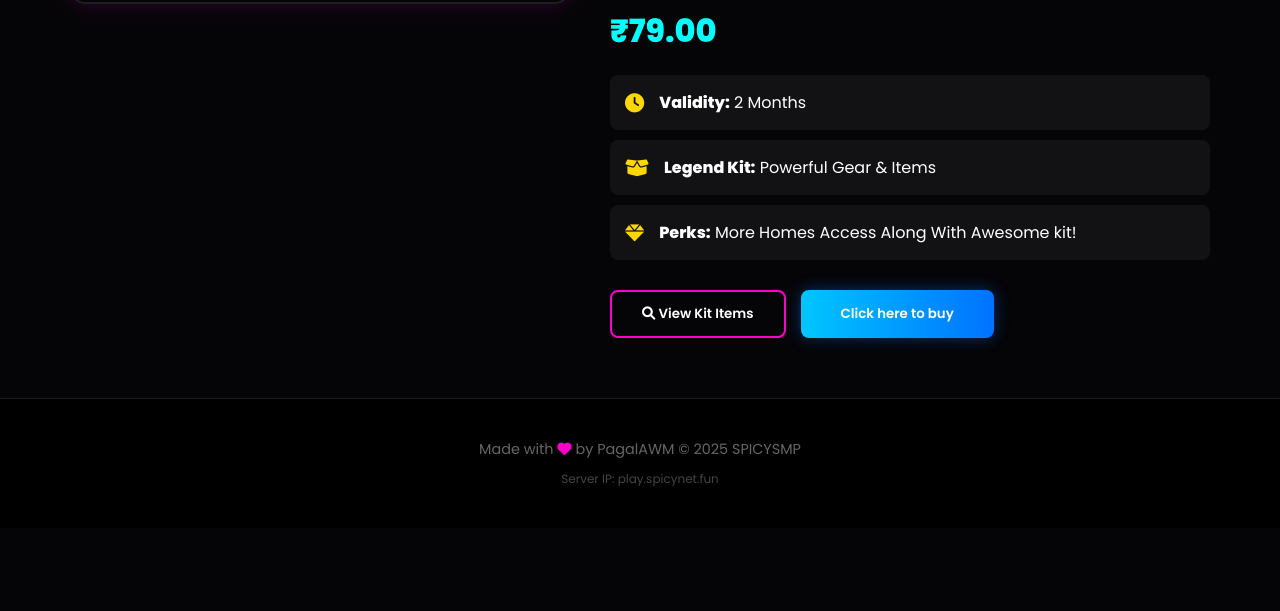
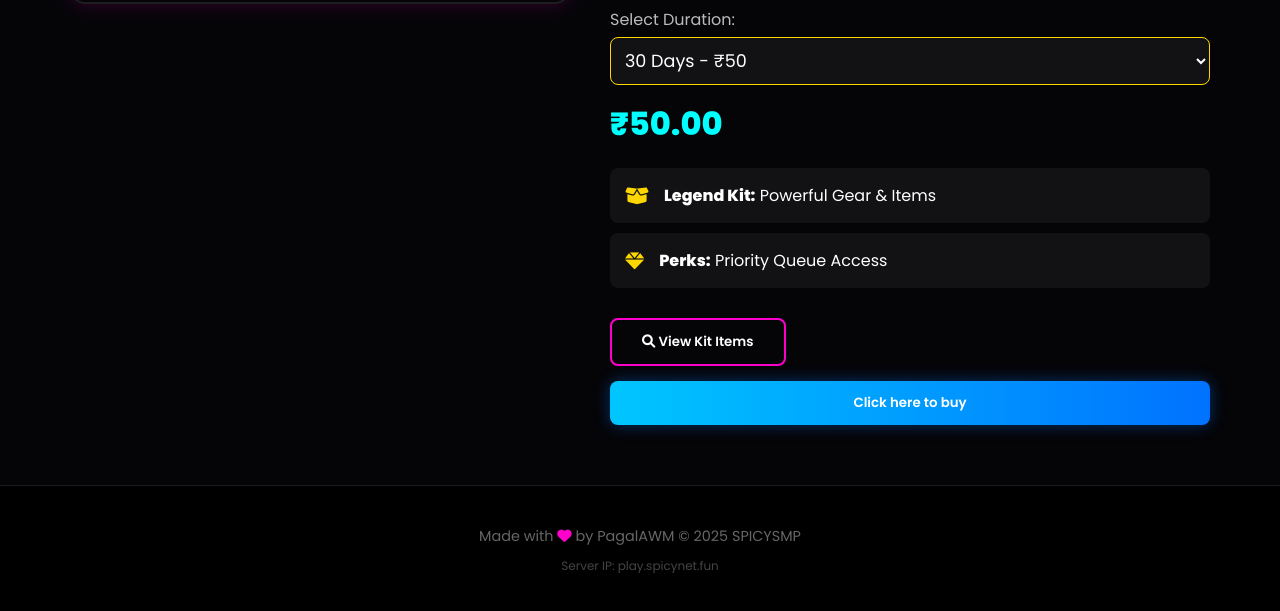
Before and after one commit to ansh17december-sketch/SpicySMP, a plain HTML site: page legend.html in a window 1280 px wide. Shown: the part 205-816 px from the top of the page. Drawn offline with Linux system fonts and the light colour scheme.

Commit message:
Update legend.html

```diff
--- a/legend.html
+++ b/legend.html
@@ -36,10 +36,24 @@
         .logo i { color: var(--gold); }
         .nav-links { display: flex; gap: 20px; align-items: center; }
         .btn-primary { background: var(--gradient-main); color: #000; padding: 8px 20px; border-radius: 8px; font-weight: 600; cursor: pointer; border:none; }
+
+        /* HAMBURGER MENU STYLES */
         .hamburger { display: none; font-size: 1.5rem; color: var(--gold); cursor: pointer; }
 
         @media (max-width: 768px) {
-            .nav-links { display: none; flex-direction: column; position: absolute; top: 100%; left: 0; width: 100%; background: var(--card-bg); padding: 20px; text-align: center; border-bottom: 2px solid var(--magenta); gap: 20px; }
+            .nav-links {
+                display: none;
+                flex-direction: column;
+                position: absolute;
+                top: 100%;
+                left: 0;
+                width: 100%;
+                background: var(--card-bg);
+                padding: 20px;
+                text-align: center;
+                border-bottom: 2px solid var(--magenta);
+                gap: 20px;
+            }
             .nav-links.active { display: flex; }
             .hamburger { display: block; }
         }
@@ -64,6 +78,19 @@
         /* Right Side: Info */
         .product-info { flex: 1 1 400px; max-width: 600px; }
         .product-title { font-size: 2.5rem; margin-bottom: 10px; text-transform: uppercase; }
+
+        /* PRICE SELECTOR */
+        .price-selector {
+            background: rgba(255,255,255,0.05);
+            border: 1px solid var(--gold);
+            color: white;
+            padding: 10px;
+            width: 100%;
+            border-radius: 8px;
+            font-size: 1.1rem;
+            margin-bottom: 15px;
+            cursor: pointer;
+        }
         .product-price { font-size: 2rem; color: var(--price-color); font-weight: 700; margin-bottom: 20px; }
 
         .feature-list { margin-bottom: 30px; }
@@ -86,11 +113,11 @@
         .btn-view-kit:hover { background: var(--magenta); }
 
         .btn-buy {
-            background: linear-gradient(90deg, #00c6ff, #0072ff); color: white; border: none; padding: 12px 40px; border-radius: 8px; font-weight: 600; cursor: pointer; box-shadow: 0 0 15px rgba(0, 114, 255, 0.4); transition: 0.3s;
+            background: linear-gradient(90deg, #00c6ff, #0072ff); color: white; border: none; padding: 12px 40px; border-radius: 8px; font-weight: 600; cursor: pointer; box-shadow: 0 0 15px rgba(0, 114, 255, 0.4); transition: 0.3s; width: 100%;
         }
         .btn-buy:hover { transform: scale(1.05); box-shadow: 0 0 25px rgba(0, 114, 255, 0.6); }
 
-        /* --- MODALS --- */
+        /* --- MODALS (POPUPS) --- */
         .modal {
             display: none; position: fixed; z-index: 2000; left: 0; top: 0; width: 100%; height: 100%; background-color: rgba(0, 0, 0, 0.9); justify-content: center; align-items: center; padding: 20px;
         }
@@ -122,12 +149,14 @@
                 <i class="fas fa-cube"></i>
                 <span class="gradient-text">SPICYSMP</span>
             </a>
+
             <div class="nav-links" id="navLinks">
                 <a href="index.html">Home</a>
-                <a href="store.html" style="color: var(--gold);">Store</a>
+                <a href="rank.html" style="color: var(--gold);">Store</a>
                 <a href="contact.html">Contact</a>
                 <a href="https://discord.gg/3yWnxcUJPN" class="btn-primary">Join Discord</a>
             </div>
+
             <div class="hamburger" onclick="toggleMenu()"><i class="fas fa-bars"></i></div>
         </div>
     </nav>
@@ -143,20 +172,24 @@
 
         <div class="product-info">
             <h1 class="product-title gradient-text">Legend Rank</h1>
-            <div class="product-price">₹79.00</div>
+
+            <label style="color: #bbb; display: block; margin-bottom: 5px;">Select Duration:</label>
+            <select class="price-selector" id="priceSelect" onchange="updatePrice()">
+                <option value="50">30 Days - ₹50</option>
+                <option value="80">60 Days - ₹80</option>
+                <option value="100">1 Session - ₹100</option>
+            </select>
+
+            <div class="product-price" id="displayPrice">₹50.00</div>
 
             <div class="feature-list">
-                <div class="feature-item">
-                    <i class="fas fa-clock"></i>
-                    <span><strong>Validity:</strong> 2 Months</span>
-                </div>
                 <div class="feature-item">
                     <i class="fas fa-box-open"></i>
                     <span><strong>Legend Kit:</strong> Powerful Gear & Items</span>
                 </div>
                 <div class="feature-item">
                     <i class="fas fa-gem"></i>
-                    <span><strong>Perks:</strong> More Homes Access Along With Awesome kit!</span>
+                    <span><strong>Perks:</strong> Priority Queue Access</span>
                 </div>
             </div>
 
@@ -164,6 +197,7 @@
                 <button class="btn-view-kit" onclick="openModal('kitModal')">
                     <i class="fas fa-search"></i> View Kit Items
                 </button>
+
                 <button class="btn-buy" onclick="openModal('paymentModal')">
                     Click here to buy
                 </button>
@@ -193,9 +227,14 @@
 
             <img src="qr.jpg" alt="Payment QR Code" class="modal-img" style="width: 250px; height: auto;">
 
+            <p style="font-size: 1.2rem; color: white; margin: 10px 0;">
+                Pay Total: <span id="modalPrice" style="color: var(--gold); font-weight: bold;">₹50</span>
+            </p>
+
             <div style="background: rgba(255,255,255,0.05); padding: 15px; border-radius: 10px; text-align: left;">
                 <h4 style="color: var(--gold); margin-bottom: 10px;">Steps to Claim:</h4>
                 <ol class="payment-steps" style="padding-left: 20px;">
+                    <li>Scan and pay the exact amount shown above.</li>
                     <li>Take a screenshot of the payment success screen.</li>
                     <li>Join our Discord and create a support ticket.</li>
                     <li>Upload the screenshot in the ticket.</li>
@@ -223,6 +262,12 @@
             navLinks.classList.toggle('active');
         }
 
+        function updatePrice() {
+            var price = document.getElementById("priceSelect").value;
+            document.getElementById("displayPrice").innerText = "₹" + price + ".00";
+            document.getElementById("modalPrice").innerText = "₹" + price;
+        }
+
         function openModal(modalId) {
             document.getElementById(modalId).style.display = "flex";
         }
```
